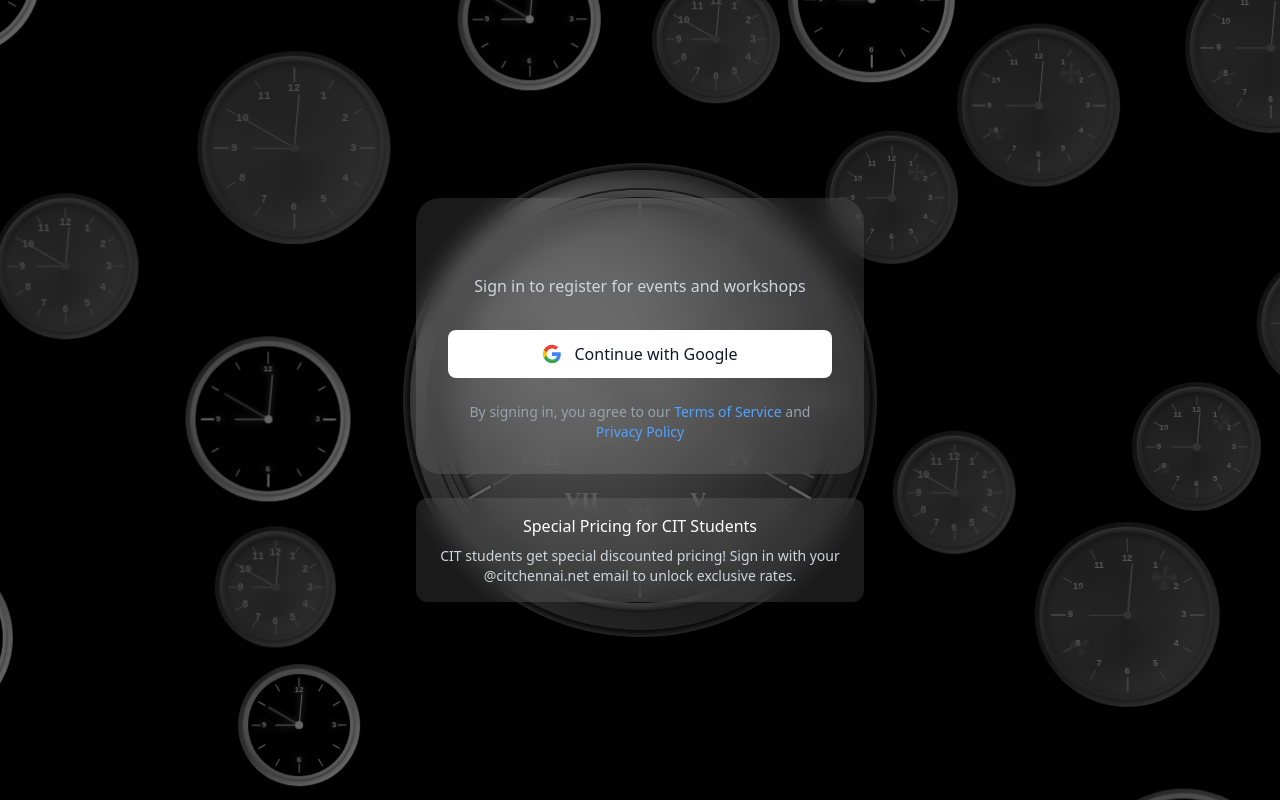
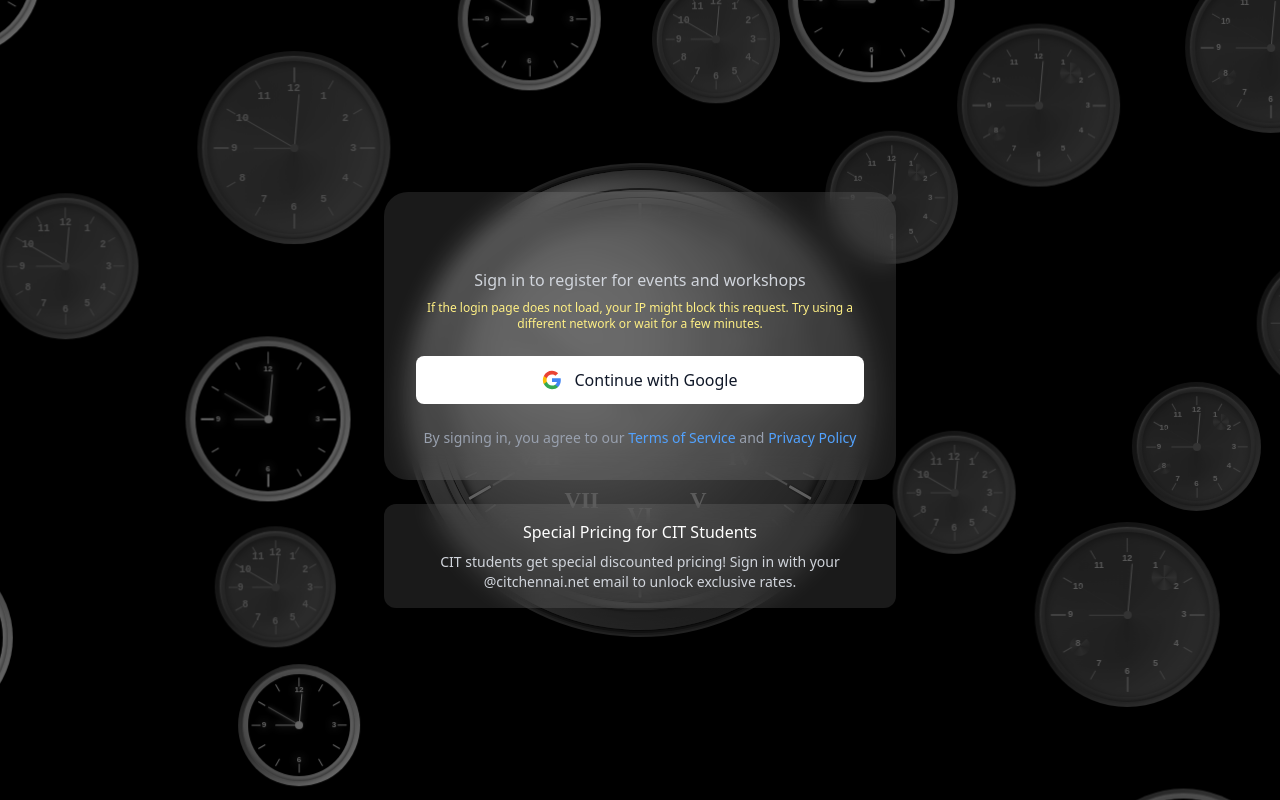
Before and after one commit to Club-Asymmetric/Tech-fiesta-frontend, a Next.js app: page /login in a window 1280 px wide. Built offline with nearby package versions, Linux system fonts and the light colour scheme; no server answers.

Commit message:
[Add] CIT

```diff
--- a/src/app/login/page.tsx
+++ b/src/app/login/page.tsx
@@ -41,21 +41,24 @@ export default function LoginPage() {
       </div>
 
       <div className="relative z-10 min-h-screen flex items-center justify-center px-4">
-        <div className="max-w-md w-full">
+        <div className="max-w-lg w-full">
           <div className="bg-white/10 backdrop-blur-md rounded-3xl p-8 border border-white/20 shadow-2xl">
             <div className="text-center">
               <h1 className="text-3xl font-bold bg-gradient-to-r from-blue-400 via-purple-500 to-pink-500 bg-clip-text text-transparent mb-2">
                 Tech Fiesta 2025
               </h1>
-              <p className="text-gray-300 mb-8">
+              <p className="text-gray-300">
                 Sign in to register for events and workshops
               </p>
-
+              <p className="text-yellow-200 mt-2 text-xs mb-6">
+                If the login page does not load, your IP might block this request.
+                Try using a different network or wait for a few minutes.
+              </p>
               <div className="space-y-6">
                 <button
                   onClick={signInWithGoogle}
                   disabled={loading}
-                  className="w-full flex items-center justify-center gap-3 bg-white hover:bg-gray-100 text-gray-900 font-medium py-3 px-4 rounded-lg transition-colors duration-200 disabled:opacity-50 disabled:cursor-not-allowed"
+                  className="w-full flex items-center justify-center gap-3 bg-white hover:bg-gray-100 text-gray-900 font-medium py-3 px-4 rounded-lg  duration-200 disabled:opacity-50 disabled:cursor-not-allowed hover:cursor-pointer hover:scale-95 transition-all"
                 >
                   <svg className="w-5 h-5" viewBox="0 0 24 24">
                     <path
```
